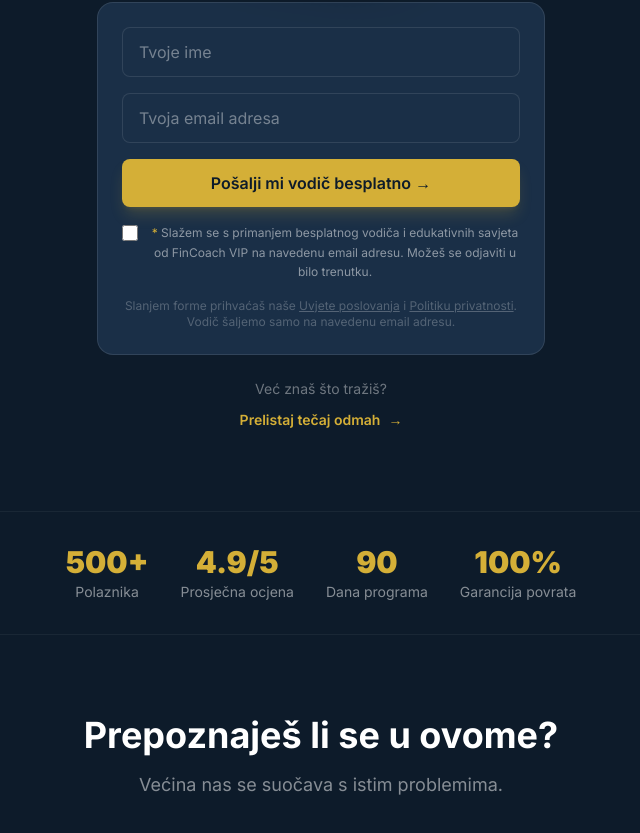
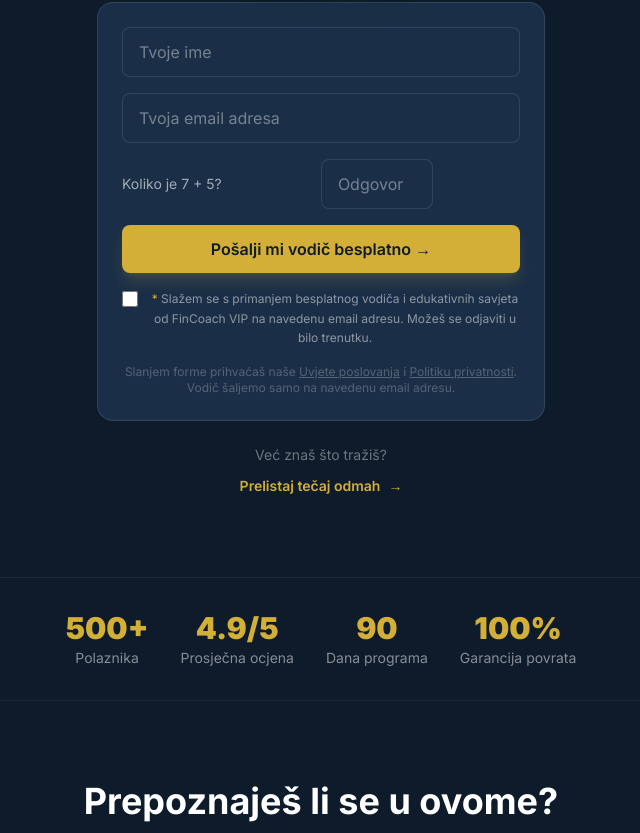
Before and after one commit to financijskiexpert/fincoach-vip, a Next.js app: page / in a window 1280 px wide. Shown: the part 887-1720 px from the top of the page, without its empty margins (319-959 px from the left). Built offline with nearby package versions, Linux system fonts and the light colour scheme; no server answers.

Commit message:
feat: add math captcha to PDF download forms

```diff
--- a/src/app/page.tsx
+++ b/src/app/page.tsx
@@ -13,12 +13,23 @@ import PdfBookMockup from '@/components/PdfBookMockup'
 import SiteFooter from '@/components/SiteFooter'
 import TestimonialsCarousel from '@/components/TestimonialsCarousel'
 
+function genCaptcha() {
+  const a = Math.floor(Math.random() * 9) + 1
+  const b = Math.floor(Math.random() * 9) + 1
+  const ops = ['+', '-', '+'] // weighted toward addition
+  const op = ops[Math.floor(Math.random() * ops.length)]
+  const answer = op === '+' ? a + b : a - b
+  return { question: `Koliko je ${a} ${op} ${b}?`, answer }
+}
+
 export default function LandingPage() {
   const router = useRouter()
   const [name, setName] = useState('')
   const [email, setEmail] = useState('')
   const [marketingConsent, setMarketingConsent] = useState(false)
   const [loading, setLoading] = useState(false)
+  const [captcha] = useState(genCaptcha)
+  const [captchaInput, setCaptchaInput] = useState('')
 
   async function handleSubmit(e: React.FormEvent) {
     e.preventDefault()
@@ -28,6 +39,10 @@ export default function LandingPage() {
     }
     if (!marketingConsent) {
       toast.error('Za primanje vodiča potrebna je suglasnost za primanje emailova.')
+      return
+    }
+    if (parseInt(captchaInput, 10) !== captcha.answer) {
+      toast.error('Netočan odgovor. Molimo provjeri i pokušaj ponovo.')
       return
     }
     setLoading(true)
@@ -113,6 +128,17 @@ export default function LandingPage() {
                   required
                   className="text-base"
                 />
+                <div className="flex items-center gap-3">
+                  <span className="text-sm text-white/60 shrink-0">{captcha.question}</span>
+                  <Input
+                    type="number"
+                    placeholder="Odgovor"
+                    value={captchaInput}
+                    onChange={e => setCaptchaInput(e.target.value)}
+                    required
+                    className="text-base w-28"
+                  />
+                </div>
                 <Button type="submit" size="lg" loading={loading} className="w-full text-base">
                   Pošalji mi vodič besplatno →
                 </Button>
@@ -325,6 +351,17 @@ export default function LandingPage() {
                   onChange={e => setEmail(e.target.value)}
                   required
                 />
+                <div className="flex items-center gap-3">
+                  <span className="text-sm text-white/60 shrink-0">{captcha.question}</span>
+                  <Input
+                    type="number"
+                    placeholder="Odgovor"
+                    value={captchaInput}
+                    onChange={e => setCaptchaInput(e.target.value)}
+                    required
+                    className="w-28"
+                  />
+                </div>
                 <Button type="submit" size="lg" loading={loading} className="w-full">
                   Pošalji mi vodič besplatno →
                 </Button>
```
